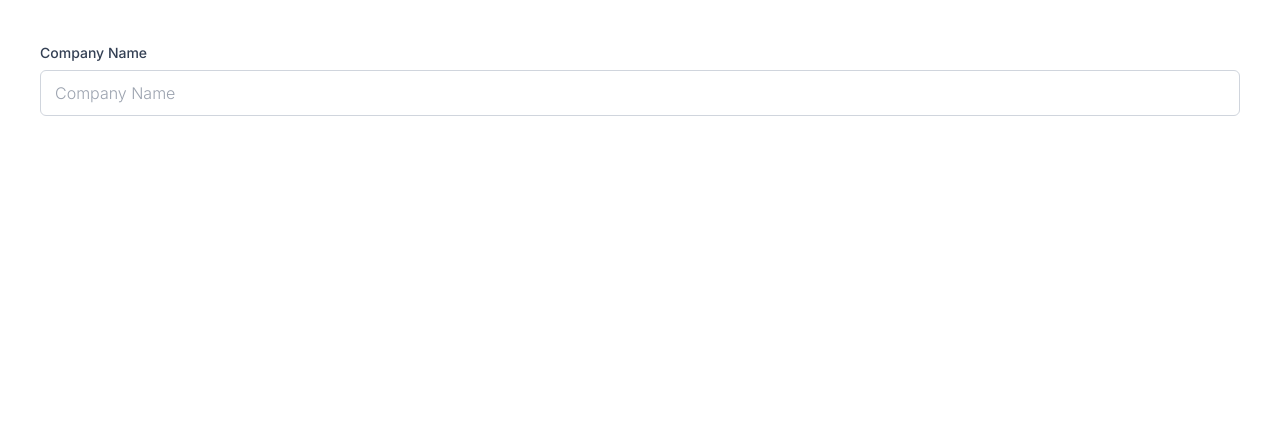
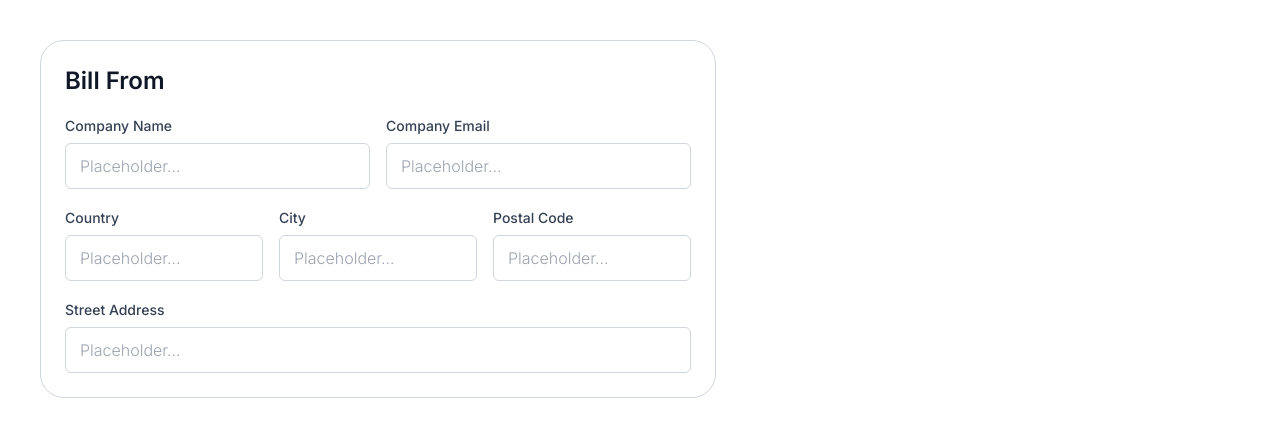
Before and after one commit to Hasnain-Shabbir/invoice-generator, a React (Vite) app: page / in a window 1280 px wide. Shown: the top 436 px of the page. Built offline with nearby package versions, Linux system fonts and the light colour scheme.

Commit message:
feat: create BillFrom component with form using Input component

```diff
--- a/src/App.tsx
+++ b/src/App.tsx
@@ -1,18 +1,9 @@
-import { useState } from 'react';
-import { Input } from './components';
+import { InvoiceForm } from './templates';
 
 function App() {
-  const [name, setName] = useState('');
-
   return (
     <div className="p-10">
-      <Input
-        handleOnChange={setName}
-        id="companyName"
-        placeholder="Company Name"
-        title="Company Name"
-        value={name}
-      />
+      <InvoiceForm />
     </div>
   );
 }
--- /dev/null
+++ b/src/components/BillFrom/BillFrom.tsx
@@ -0,0 +1,72 @@
+import { useState } from 'react';
+import Input from '../Input/Input';
+
+const BillFrom = () => {
+  const [formData, setFormData] = useState({
+    companyName: '',
+    companyEmail: '',
+    country: '',
+    city: '',
+    postalCode: '',
+    streetAddress: '',
+  });
+
+  const handleInputChange = (id: string, value: string) => {
+    setFormData(prevState => ({
+      ...prevState,
+      [id]: value,
+    }));
+  };
+
+  return (
+    <div>
+      <h2 className="text-2xl font-semibold">Bill From</h2>
+      <div className="mt-4 grid grid-cols-2 gap-4">
+        <Input
+          handleOnChange={value => handleInputChange('companyName', value)}
+          id="companyName"
+          title="Company Name"
+          value={formData.companyName}
+        />
+        <Input
+          handleOnChange={value => handleInputChange('companyEmail', value)}
+          id="companyEmail"
+          title="Company Email"
+          value={formData.companyEmail}
+        />
+        <div className="col-span-full grid grid-cols-3 gap-4">
+          <Input
+            handleOnChange={value => handleInputChange('country', value)}
+            id="country"
+            title="Country"
+            value={formData.country}
+          />
+          <Input
+            handleOnChange={value => handleInputChange('city', value)}
+            id="city"
+            title="City"
+            value={formData.city}
+          />
+          <Input
+            handleOnChange={value => handleInputChange('postalCode', value)}
+            id="postalCode"
+            title="Postal Code"
+            value={formData.postalCode}
+          />
+          <div className="col-span-full">
+            <Input
+              handleOnChange={value =>
+                handleInputChange('streetAddress', value)
+              }
+              id="streetAddress"
+              title="Street Address"
+              value={formData.streetAddress}
+            />
+          </div>
+        </div>
+      </div>
+    </div>
+  );
+};
+
+export default BillFrom;
--- a/src/components/index.ts
+++ b/src/components/index.ts
@@ -1,2 +1,3 @@
+export { default as BillFrom } from './BillFrom/BillFrom';
 export { default as Container } from './Container/Container';
 export { default as Input } from './Input/Input';
--- /dev/null
+++ b/src/templates/InvoiceForm/InvoiceForm.tsx
@@ -0,0 +1,11 @@
+import { BillFrom } from '../../components';
+
+const InvoiceForm = () => {
+  return (
+    <div className="w-[676px] rounded-3xl border border-borderColor p-6">
+      <BillFrom />
+    </div>
+  );
+};
+
+export default InvoiceForm;
--- /dev/null
+++ b/src/templates/index.ts
@@ -0,0 +1 @@
+export { default as InvoiceForm } from './InvoiceForm/InvoiceForm';
```
